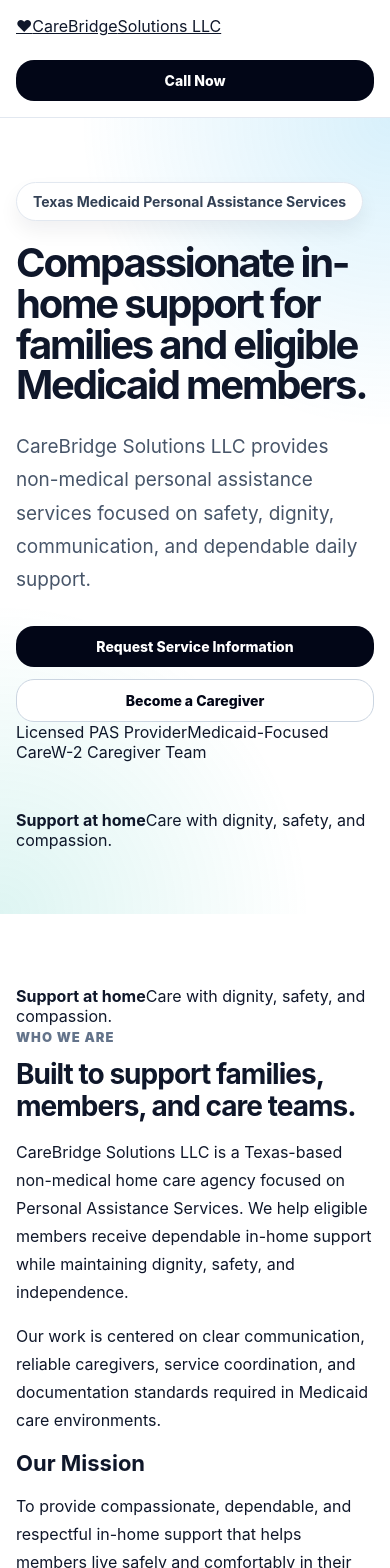
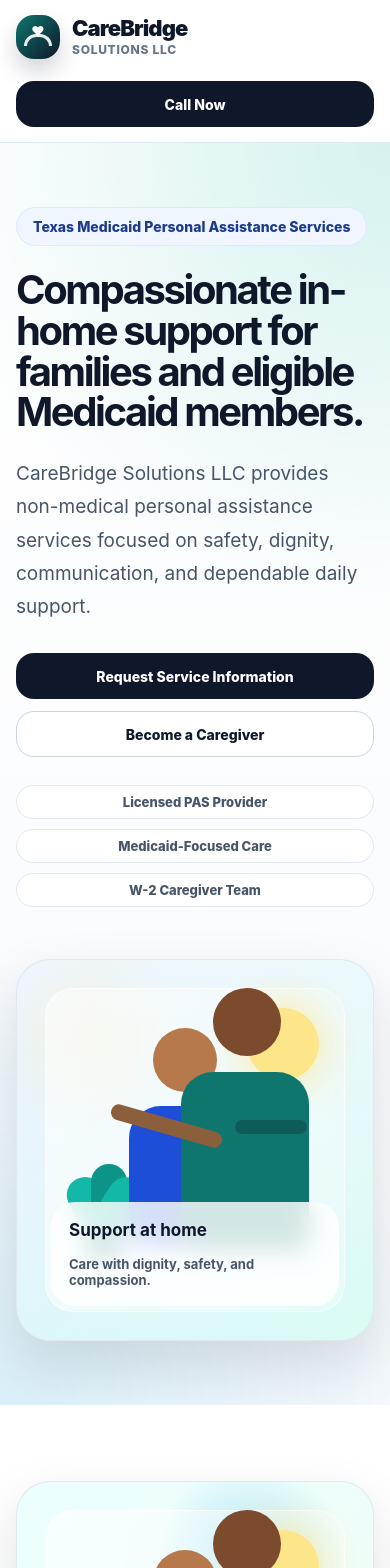
Before and after one commit to adminthecbscarecom/carebridge-website, a React (Vite) app: page / in a window 390 px wide. Shown: the top 1568 px of the page. Built offline with nearby package versions, Linux system fonts and the light colour scheme.

Commit message:
styles.css

```diff
--- a/src/styles.css
+++ b/src/styles.css
@@ -18,143 +18,200 @@
 }
 
 .container {
-  width: min(1120px, calc(100% - 32px));
+  width: min(1140px, calc(100% - 32px));
   margin: 0 auto;
 }
 
 .site-header {
   position: sticky;
   top: 0;
-  z-index: 10;
-  background: rgba(255, 255, 255, 0.92);
+  z-index: 50;
+  background: rgba(255, 255, 255, 0.94);
   border-bottom: 1px solid #e2e8f0;
-  backdrop-filter: blur(10px);
+  backdrop-filter: blur(12px);
 }
 
 .header-inner {
   display: flex;
   align-items: center;
   justify-content: space-between;
-  gap: 24px;
-  padding: 16px 0;
+  gap: 22px;
+  padding: 15px 0;
 }
 
-.brand {
-  margin: 0;
-  font-size: 22px;
-  font-weight: 800;
+.logo {
+  display: inline-flex;
+  align-items: center;
+  gap: 12px;
+  text-decoration: none;
 }
 
-.tagline {
-  margin: 2px 0 0;
+.logo-mark {
+  position: relative;
+  display: grid;
+  place-items: center;
+  width: 48px;
+  height: 48px;
+  border-radius: 18px;
+  background: linear-gradient(135deg, #0f766e, #0f172a);
+  color: white;
+  box-shadow: 0 12px 22px rgba(15, 23, 42, 0.18);
+}
+
+.logo-bridge {
+  position: absolute;
+  bottom: 13px;
+  width: 28px;
+  height: 12px;
+  border: 3px solid white;
+  border-bottom: 0;
+  border-radius: 18px 18px 0 0;
+  opacity: 0.9;
+}
+
+.logo-heart {
+  position: absolute;
+  top: 8px;
+  font-size: 13px;
+}
+
+.logo-name {
+  display: block;
+  font-size: 22px;
+  line-height: 1;
+  font-weight: 900;
+  letter-spacing: -0.04em;
+}
+
+.logo-subtitle {
+  display: block;
+  margin-top: 3px;
   color: #64748b;
-  font-size: 13px;
-  font-weight: 600;
+  font-size: 12px;
+  font-weight: 800;
+  letter-spacing: 0.06em;
+  text-transform: uppercase;
 }
 
 nav {
   display: flex;
-  gap: 22px;
+  gap: 20px;
   color: #334155;
   font-size: 14px;
-  font-weight: 650;
+  font-weight: 750;
 }
 
 nav a {
   text-decoration: none;
 }
 
+nav a:hover {
+  color: #0f766e;
+}
+
 .button {
   display: inline-flex;
   justify-content: center;
   align-items: center;
+  min-height: 46px;
   border-radius: 18px;
   padding: 12px 18px;
   font-size: 14px;
-  font-weight: 800;
+  font-weight: 850;
   text-decoration: none;
   transition: 0.2s ease;
+  cursor: pointer;
 }
 
 .primary {
-  background: #020617;
+  background: #0f172a;
   color: white;
 }
 
 .primary:hover {
-  background: #1e293b;
+  background: #0f766e;
+  transform: translateY(-1px);
 }
 
 .outline {
   background: white;
   border: 1px solid #cbd5e1;
-  color: #020617;
+  color: #0f172a;
+}
+
+.outline:hover {
+  border-color: #0f766e;
+  color: #0f766e;
 }
 
 .secondary {
   background: white;
-  color: #020617;
+  color: #0f172a;
+}
+
+.secondary:hover {
+  background: #ccfbf1;
 }
 
 .dark-outline {
   background: transparent;
-  border: 1px solid rgba(255,255,255,0.35);
+  border: 1px solid rgba(255, 255, 255, 0.35);
   color: white;
 }
 
 .dark-outline:hover {
   background: white;
-  color: #020617;
+  color: #0f172a;
 }
 
 .hero {
   position: relative;
   overflow: hidden;
   background:
-    radial-gradient(circle at top right, rgba(14,165,233,0.16), transparent 35%),
-    radial-gradient(circle at bottom left, rgba(20,184,166,0.14), transparent 35%),
-    white;
+    radial-gradient(circle at top right, rgba(20, 184, 166, 0.18), transparent 35%),
+    radial-gradient(circle at bottom left, rgba(14, 165, 233, 0.13), transparent 35%),
+    linear-gradient(180deg, #ffffff, #f8fafc);
 }
 
 .hero-grid {
   display: grid;
-  grid-template-columns: 1.1fr 0.9fr;
-  gap: 48px;
+  grid-template-columns: 1.05fr 0.95fr;
+  gap: 52px;
   align-items: center;
-  padding: 90px 0;
+  padding: 88px 0;
 }
 
 .badge {
   display: inline-flex;
   padding: 10px 16px;
-  margin-bottom: 22px;
-  border: 1px solid #e2e8f0;
+  margin-bottom: 24px;
+  border: 1px solid #dbeafe;
   border-radius: 999px;
-  background: white;
-  color: #334155;
+  background: #eff6ff;
+  color: #1e3a8a;
   font-size: 14px;
-  font-weight: 700;
-  box-shadow: 0 10px 20px rgba(15,23,42,0.06);
+  font-weight: 850;
 }
 
 h1 {
   margin: 0;
   max-width: 760px;
-  font-size: clamp(40px, 7vw, 68px);
+  font-size: clamp(40px, 6.8vw, 68px);
   line-height: 1.02;
-  letter-spacing: -0.055em;
+  letter-spacing: -0.06em;
 }
 
 h2 {
   margin: 0;
-  font-size: clamp(28px, 4vw, 40px);
+  font-size: clamp(30px, 4.4vw, 44px);
   line-height: 1.12;
-  letter-spacing: -0.035em;
+  letter-spacing: -0.045em;
 }
 
 h3 {
   margin: 0;
-  font-size: 22px;
+  font-size: 21px;
+  letter-spacing: -0.02em;
 }
 
 p {
@@ -163,7 +220,7 @@
 
 .hero-text {
   margin-top: 24px;
-  max-width: 660px;
+  max-width: 650px;
   color: #475569;
   font-size: 19px;
 }
@@ -175,56 +232,306 @@
   margin-top: 30px;
 }
 
-.card {
-  border: 1px solid #e2e8f0;
-  border-radius: 30px;
-  background: white;
-  padding: 30px;
-  box-shadow: 0 20px 45px rgba(15,23,42,0.07);
+.trust-row {
+  display: flex;
+  flex-wrap: wrap;
+  gap: 10px;
+  margin-top: 28px;
 }
 
-.provider-card p {
-  margin: 14px 0 0;
-  color: #334155;
+.trust-row span {
+  padding: 8px 12px;
+  border-radius: 999px;
+  background: white;
+  border: 1px solid #e2e8f0;
+  color: #475569;
+  font-size: 13px;
+  font-weight: 800;
 }
 
-.icon-dark,
-.icon-light {
-  display: grid;
-  place-items: center;
-  width: 56px;
-  height: 56px;
-  margin-bottom: 22px;
-  border-radius: 18px;
-  font-size: 26px;
-  font-weight: 900;
+.care-photo {
+  min-height: 430px;
+  border-radius: 34px;
+  overflow: hidden;
+  background:
+    linear-gradient(135deg, rgba(15, 118, 110, 0.16), rgba(14, 165, 233, 0.14)),
+    #ffffff;
+  box-shadow: 0 24px 55px rgba(15, 23, 42, 0.13);
+  border: 1px solid rgba(226, 232, 240, 0.9);
 }
 
-.icon-dark {
-  background: #020617;
-  color: white;
+.photo-window {
+  position: relative;
+  height: 100%;
+  min-height: 430px;
+  overflow: hidden;
+  background:
+    linear-gradient(180deg, rgba(255, 255, 255, 0.55), rgba(255, 255, 255, 0.25)),
+    radial-gradient(circle at 20% 20%, rgba(252, 211, 77, 0.3), transparent 24%),
+    linear-gradient(135deg, #dbeafe, #ccfbf1);
 }
 
-.icon-light {
-  background: #f1f5f9;
+.photo-window::before {
+  content: "";
+  position: absolute;
+  inset: 28px;
+  border-radius: 28px;
+  background:
+    linear-gradient(90deg, rgba(255, 255, 255, 0.42), transparent),
+    rgba(255, 255, 255, 0.28);
+  border: 1px solid rgba(255, 255, 255, 0.65);
+}
+
+.sun {
+  position: absolute;
+  top: 48px;
+  right: 54px;
+  width: 72px;
+  height: 72px;
+  border-radius: 50%;
+  background: #fde68a;
+  box-shadow: 0 0 45px rgba(253, 230, 138, 0.95);
+}
+
+.plant {
+  position: absolute;
+  bottom: 78px;
+  left: 54px;
+  width: 60px;
+  height: 105px;
+}
+
+.plant::after {
+  content: "";
+  position: absolute;
+  bottom: 0;
+  left: 15px;
+  width: 36px;
+  height: 32px;
+  border-radius: 8px 8px 15px 15px;
+  background: #0f766e;
+}
+
+.plant span {
+  position: absolute;
+  bottom: 32px;
+  width: 36px;
+  height: 54px;
+  border-radius: 36px 36px 0 36px;
+  background: #14b8a6;
+}
+
+.plant span:nth-child(1) {
+  left: 0;
+  transform: rotate(-28deg);
+}
+
+.plant span:nth-child(2) {
+  left: 20px;
+  bottom: 44px;
+  background: #0d9488;
+}
+
+.plant span:nth-child(3) {
+  left: 32px;
+  transform: rotate(32deg);
+}
+
+.person {
+  position: absolute;
+}
+
+.person .head {
+  position: absolute;
+  border-radius: 50%;
+  background: #8b5e3c;
+}
+
+.person .body {
+  position: absolute;
+  border-radius: 32px 32px 12px 12px;
+}
+
+.person .arm {
+  position: absolute;
+  height: 16px;
+  border-radius: 999px;
+  background: #8b5e3c;
+}
+
+.client {
+  left: 142px;
+  bottom: 86px;
+  width: 150px;
+  height: 230px;
+}
+
+.client .head {
+  top: 4px;
+  left: 44px;
+  width: 64px;
+  height: 64px;
+  background: #b7794b;
+}
+
+.client .body {
+  top: 82px;
+  left: 20px;
+  width: 110px;
+  height: 140px;
+  background: #1d4ed8;
+}
+
+.client .arm {
+  top: 120px;
+  right: -42px;
+  width: 95px;
+  transform: rotate(-12deg);
+}
+
+.caregiver {
+  right: 92px;
+  bottom: 82px;
+  width: 170px;
+  height: 270px;
+}
+
+.caregiver .head {
+  top: 0;
+  left: 52px;
+  width: 68px;
+  height: 68px;
+  background: #7c4a2d;
+}
+
+.caregiver .body {
+  top: 84px;
+  left: 20px;
+  width: 128px;
+  height: 178px;
+  background: #0f766e;
+}
+
+.caregiver .arm {
+  top: 130px;
+  left: -52px;
+  width: 115px;
+  transform: rotate(16deg);
+}
+
+.care-line {
+  position: absolute;
+  left: 268px;
+  bottom: 206px;
+  width: 110px;
+  height: 14px;
+  border-radius: 999px;
+  background: rgba(15, 23, 42, 0.28);
+}
+
+.photo-caption {
+  position: absolute;
+  left: 34px;
+  right: 34px;
+  bottom: 34px;
+  display: flex;
+  justify-content: space-between;
+  gap: 16px;
+  align-items: center;
+  padding: 18px;
+  border-radius: 24px;
+  background: rgba(255, 255, 255, 0.82);
+  backdrop-filter: blur(12px);
   color: #0f172a;
 }
 
+.photo-caption strong {
+  font-size: 17px;
+}
+
+.photo-caption span {
+  color: #475569;
+  font-weight: 700;
+  font-size: 13px;
+}
+
+.care-photo-about .photo-window {
+  background:
+    radial-gradient(circle at 65% 20%, rgba(14, 165, 233, 0.28), transparent 25%),
+    linear-gradient(135deg, #ecfeff, #f0fdf4);
+}
+
+.care-photo-story .photo-window {
+  background:
+    radial-gradient(circle at 20% 10%, rgba(251, 191, 36, 0.26), transparent 26%),
+    linear-gradient(135deg, #f8fafc, #dbeafe);
+}
+
 .section {
-  padding: 72px 0;
+  padding: 76px 0;
+}
+
+.white {
+  background: white;
+}
+
+.light-band {
+  background: #f1f5f9;
+}
+
+.section-header {
+  max-width: 760px;
+}
+
+.section-header p:last-child {
+  color: #475569;
+  font-size: 17px;
 }
 
 .section-label {
   margin: 0 0 10px;
-  color: #64748b;
+  color: #0f766e;
   font-size: 13px;
-  font-weight: 900;
-  letter-spacing: 0.08em;
+  font-weight: 950;
+  letter-spacing: 0.09em;
   text-transform: uppercase;
 }
 
 .section-label.light {
-  color: #cbd5e1;
+  color: #99f6e4;
+}
+
+.about-grid,
+.story-grid-wrap,
+.referral-grid,
+.contact-grid {
+  display: grid;
+  grid-template-columns: 0.95fr 1.05fr;
+  gap: 48px;
+  align-items: center;
+}
+
+.about-grid p,
+.story-grid-wrap p {
+  color: #475569;
+}
+
+.mission-vision {
+  display: grid;
+  grid-template-columns: 1fr 1fr;
+  gap: 16px;
+  margin-top: 28px;
+}
+
+.mission-vision > div {
+  padding: 22px;
+  border-radius: 24px;
+  background: #f8fafc;
+  border: 1px solid #e2e8f0;
+}
+
+.mission-vision p {
+  margin-bottom: 0;
 }
 
 .cards-3 {
@@ -234,77 +541,201 @@
   margin-top: 36px;
 }
 
+.card {
+  border: 1px solid #e2e8f0;
+  border-radius: 30px;
+  background: white;
+  padding: 30px;
+  box-shadow: 0 20px 45px rgba(15, 23, 42, 0.07);
+}
+
 .card p {
   color: #475569;
 }
 
+.service-card {
+  min-height: 260px;
+}
+
+.card-icon {
+  display: grid;
+  place-items: center;
+  width: 54px;
+  height: 54px;
+  margin-bottom: 22px;
+  border-radius: 18px;
+  background: #ccfbf1;
+  color: #0f766e;
+  font-size: 24px;
+  font-weight: 950;
+}
+
 .dark-section {
-  background: #020617;
+  background:
+    radial-gradient(circle at top right, rgba(20, 184, 166, 0.22), transparent 35%),
+    #020617;
   color: white;
-  padding: 72px 0;
+  padding: 76px 0;
 }
 
 .dark-section p {
   color: #cbd5e1;
 }
 
-.referral-grid,
-.compliance-grid,
-.contact-grid {
-  display: grid;
-  grid-template-columns: 0.95fr 1.05fr;
-  gap: 48px;
-  align-items: start;
+.referral-card {
+  border: 1px solid rgba(255, 255, 255, 0.12);
+  border-radius: 30px;
+  background: rgba(255, 255, 255, 0.08);
+  padding: 30px;
 }
 
-.referral-card {
-  border: 1px solid rgba(255,255,255,0.12);
-  border-radius: 30px;
-  background: rgba(255,255,255,0.08);
-  padding: 30px;
+.referral-card ul {
+  margin: 20px 0 0;
+  padding-left: 20px;
 }
 
 .referral-card li {
   margin: 12px 0;
   color: #e2e8f0;
+  line-height: 1.55;
 }
 
-.compliance-list {
+.values-wrap {
   display: grid;
-  grid-template-columns: repeat(2, 1fr);
+  grid-template-columns: 0.9fr 1.1fr;
+  gap: 38px;
+  align-items: center;
+}
+
+.value-grid {
+  display: flex;
+  flex-wrap: wrap;
+  gap: 12px;
+}
+
+.value-pill {
+  padding: 14px 18px;
+  border-radius: 999px;
+  background: white;
+  border: 1px solid #e2e8f0;
+  color: #0f172a;
+  font-weight: 900;
+  box-shadow: 0 10px 24px rgba(15, 23, 42, 0.05);
+}
+
+.credential-grid {
+  display: grid;
+  grid-template-columns: repeat(3, 1fr);
+  gap: 18px;
+  margin-top: 34px;
+}
+
+.credential-card {
+  padding: 24px;
+}
+
+.credential-top {
+  display: flex;
+  justify-content: space-between;
+  align-items: flex-start;
   gap: 14px;
 }
 
-.mini-card,
-.plan {
-  border: 1px solid #e2e8f0;
-  border-radius: 22px;
-  background: white;
-  padding: 18px;
-  font-weight: 700;
-  color: #334155;
+.credential-name {
+  margin: 16px 0 0;
+  font-weight: 850;
+  color: #0f172a;
 }
 
-.white {
-  background: white;
+.credential-detail {
+  margin: 8px 0 0;
+  color: #475569;
 }
 
-.plan-grid {
-  display: grid;
-  grid-template-columns: repeat(3, 1fr);
-  gap: 18px;
-  margin-top: 32px;
+.status-badge {
+  display: inline-block;
+  padding: 6px 10px;
+  border-radius: 999px;
+  font-size: 11px;
+  font-weight: 950;
+  white-space: nowrap;
 }
 
-.plan {
-  background: #f8fafc;
+.status-badge.active {
+  background: #dcfce7;
+  color: #166534;
+}
+
+.status-badge.pending {
+  background: #fef3c7;
+  color: #92400e;
+}
+
+.story-list {
+  display: grid;
+  gap: 16px;
+  margin-top: 26px;
+}
+
+.mini-card {
+  border: 1px solid #e2e8f0;
+  border-radius: 24px;
+  background: white;
+  padding: 22px;
+  box-shadow: 0 14px 30px rgba(15, 23, 42, 0.05);
+}
+
+.story-card p {
+  margin-bottom: 0;
+}
+
+.careers-section {
+  background:
+    radial-gradient(circle at top left, rgba(14, 165, 233, 0.12), transparent 36%),
+    #f8fafc;
 }
 
 .career-card {
   display: grid;
-  grid-template-columns: 90px 1fr;
-  gap: 22px;
+  grid-template-columns: 1.15fr 0.85fr;
+  gap: 36px;
   align-items: start;
+  border: 1px solid #e2e8f0;
+  border-radius: 34px;
+  background: white;
+  padding: 42px;
+  box-shadow: 0 24px 55px rgba(15, 23, 42, 0.08);
+}
+
+.career-card p {
+  color: #475569;
+}
+
+.careers-note {
+  padding: 18px;
+  border-left: 4px solid #0f766e;
+  border-radius: 14px;
+  background: #f0fdfa;
+  color: #134e4a !important;
+  font-weight: 750;
+}
+
+.career-box {
+  border-radius: 28px;
+  background: #0f172a;
+  color: white;
+  padding: 28px;
+}
+
+.career-box ul {
+  margin: 20px 0 0;
+  padding-left: 20px;
+}
+
+.career-box li {
+  margin: 12px 0;
+  color: #e2e8f0;
+  line-height: 1.55;
 }
 
 .contact-section {
@@ -313,6 +744,11 @@
 
 .contact-card p {
   margin: 10px 0;
+}
+
+.contact-card a {
+  font-weight: 850;
+  color: #0f766e;
 }
 
 footer {
@@ -328,21 +764,24 @@
   gap: 18px;
 }
 
-@media (max-width: 900px) {
+@media (max-width: 980px) {
   nav {
     display: none;
   }
 
   .hero-grid,
+  .about-grid,
+  .story-grid-wrap,
   .referral-grid,
-  .compliance-grid,
-  .contact-grid {
+  .contact-grid,
+  .values-wrap,
+  .career-card {
     grid-template-columns: 1fr;
   }
 
   .cards-3,
-  .plan-grid,
-  .compliance-list {
+  .credential-grid,
+  .mission-vision {
     grid-template-columns: 1fr;
   }
 
@@ -350,22 +789,59 @@
     padding: 64px 0;
   }
 
+  .care-photo,
+  .photo-window {
+    min-height: 380px;
+  }
+
   .footer-inner {
     flex-direction: column;
   }
 }
 
-@media (max-width: 560px) {
+@media (max-width: 620px) {
   .header-inner {
     align-items: flex-start;
     flex-direction: column;
   }
 
-  .career-card {
-    grid-template-columns: 1fr;
+  .logo-mark {
+    width: 44px;
+    height: 44px;
   }
 
   .button {
     width: 100%;
   }
+
+  .button-row {
+    width: 100%;
+  }
+
+  .trust-row span {
+    width: 100%;
+    text-align: center;
+  }
+
+  .photo-caption {
+    flex-direction: column;
+    align-items: flex-start;
+  }
+
+  .client {
+    left: 92px;
+  }
+
+  .caregiver {
+    right: 42px;
+  }
+
+  .care-line {
+    left: 218px;
+    width: 72px;
+  }
+
+  .career-card {
+    padding: 26px;
+  }
 }
```
